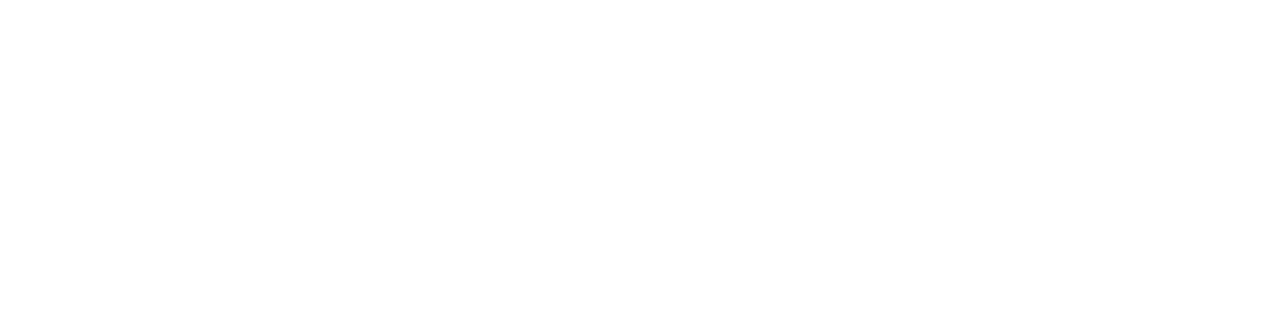
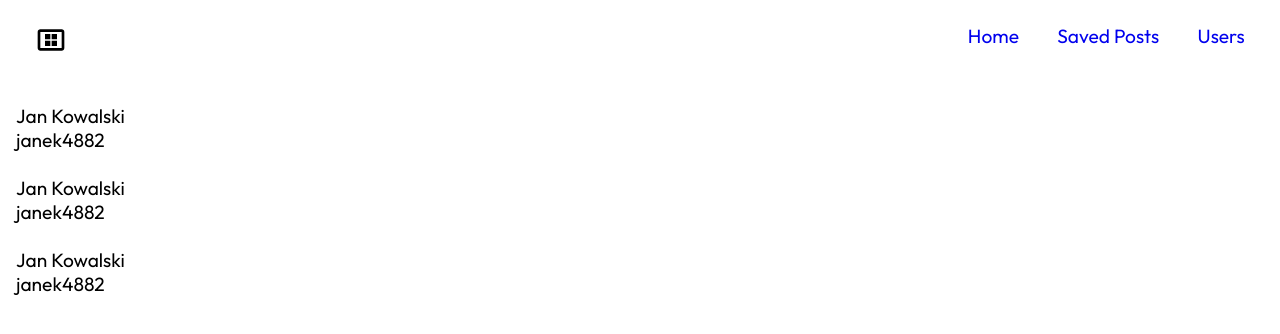
Before and after one commit to JuliaKucmierczyk/react-zaliczenie, a React (Vite) app: page /users in a window 1280 px wide. Before the commit this address had no page. Shown: the top 334 px of the page. Built offline with nearby package versions, Linux system fonts and the light colour scheme.

Commit message:
Adding user components

```diff
--- a/src/App.tsx
+++ b/src/App.tsx
@@ -3,8 +3,11 @@
 import Post from "./components/Post";
 import "./styles/style.css";
 import PostContainer from "./components/PostContainer";
+import UsersContainer from "./components/UsersContainer";
+import UsersCard from "./components/UsersCard";
 import { BrowserRouter, Routes, Route } from "react-router-dom";
 import SavedPosts from "./pages/SavedPosts";
+import Users from "./pages/Users";
 import Home from "./pages/Home";
 
 function App() {
@@ -14,6 +17,8 @@
         <Route path="/" index element={<Home />} />
 
         <Route path="savedposts" element={<SavedPosts />} />
+
+        <Route path="users" element={<Users />} />
       </Routes>
     </BrowserRouter>
   );
--- a/src/components/Navbar.tsx
+++ b/src/components/Navbar.tsx
@@ -17,6 +17,11 @@
               Saved Posts
             </Link>
           </li>
+          <li className="nav-item">
+            <Link className="nav-link" to="/users">
+              Users
+            </Link>
+          </li>
         </ul>
       </nav>
     </header>
--- /dev/null
+++ b/src/components/UsersCard.tsx
@@ -0,0 +1,13 @@
+const UsersCard = () => {
+  return (
+    <>
+      <div className="user-container">
+        <img src="" alt="" />
+        <p className="user-personal-info">Jan Kowalski</p>
+        <p className="username">janek4882</p>
+      </div>
+    </>
+  );
+};
+
+export default UsersCard;
--- /dev/null
+++ b/src/components/UsersContainer.tsx
@@ -0,0 +1,12 @@
+import UsersCard from "./UsersCard";
+const UsersContainer = () => {
+  return (
+    <section>
+      <UsersCard></UsersCard>
+      <UsersCard></UsersCard>
+      <UsersCard></UsersCard>
+    </section>
+  );
+};
+
+export default UsersContainer;
--- /dev/null
+++ b/src/pages/Users.tsx
@@ -0,0 +1,14 @@
+import Navbar from "../components/Navbar";
+import PostContainer from "../components/PostContainer";
+import UsersContainer from "../components/UsersContainer";
+
+const Users = () => {
+  return (
+    <div>
+      <Navbar />
+      <UsersContainer />
+    </div>
+  );
+};
+
+export default Users;
--- a/src/styles/style.css
+++ b/src/styles/style.css
@@ -73,3 +73,5 @@
 .material-symbols-outlined {
   display: block;
 }
+
+/* UsersCard components */
```
